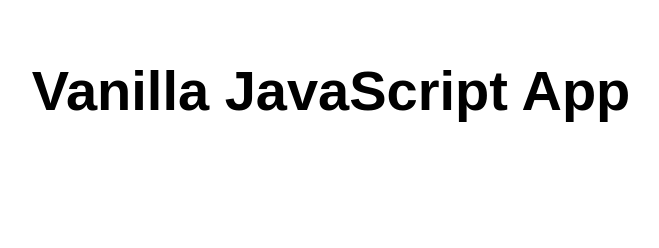
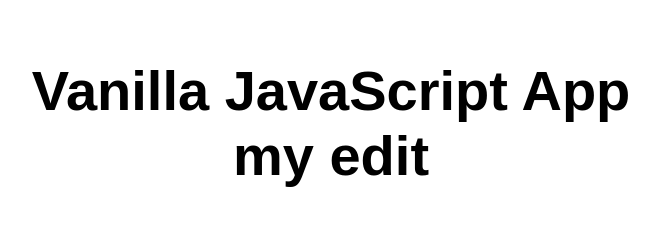
Before and after one commit to BradleyMorford/my-first-swa-sqldb-site, a website: page src/index.html in a window 1280 px wide. Shown: the whole page, without its empty margins (309-968 px from the left). Drawn offline with Linux system fonts and the light colour scheme.

```diff
--- a/src/index.html
+++ b/src/index.html
@@ -8,9 +8,10 @@
   <title>Vanilla JavaScript App</title>
 </head>
 
+
 <body>
   <main>
-    <h1>Vanilla JavaScript App</h1>
+    <h1>Vanilla JavaScript App my edit</h1>
   </main>
 </body>
 
```
